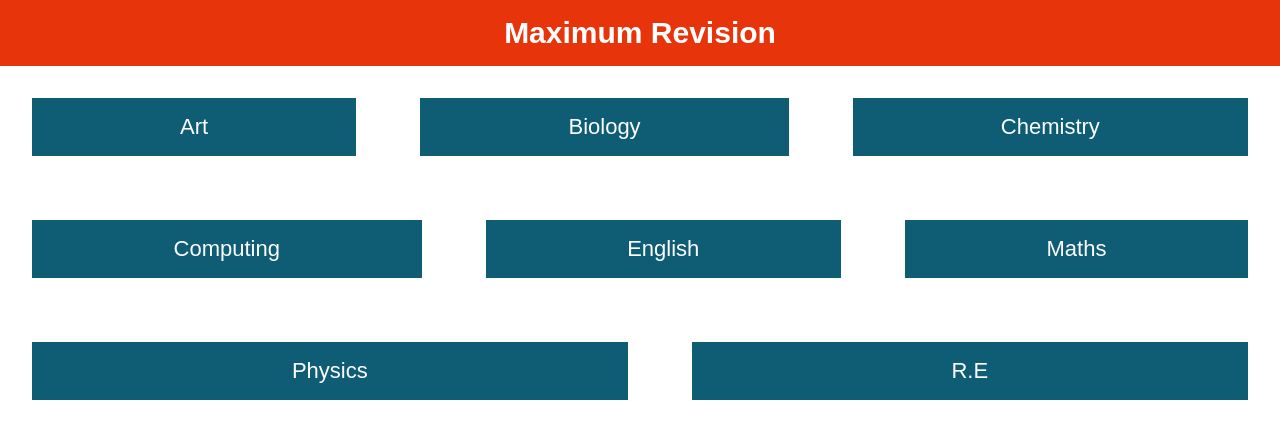
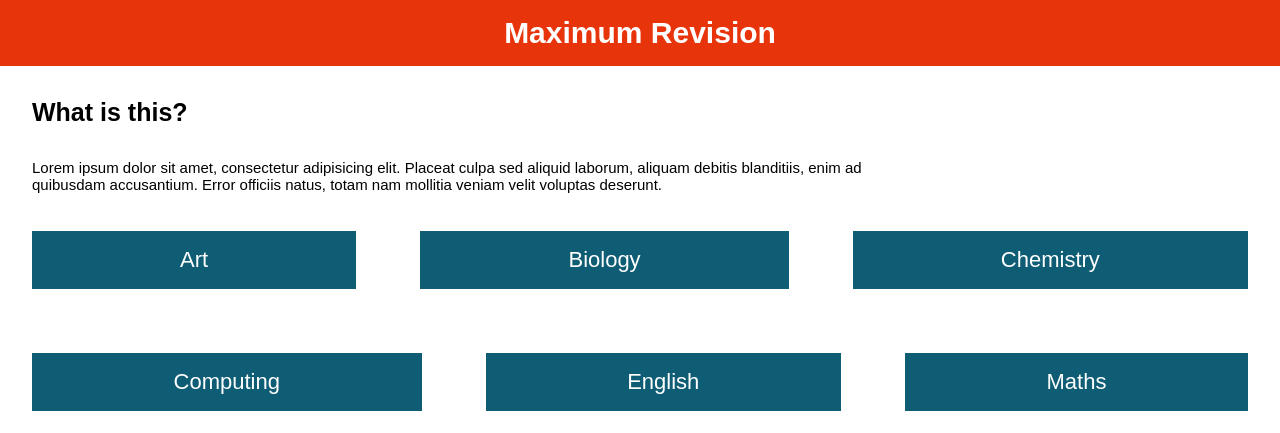
Before and after one commit to MaxTheMonster/RevisionLinks, a Django app: page / in a window 1280 px wide. Shown: the top 433 px of the page. Run offline with Django 3.2, Linux system fonts and the light colour scheme; data comes from the database, SQL or seed files in the repository; some web fonts are replaced.

Commit message:
Updated styles and markup

```diff
--- a/static/css/styles.css
+++ b/static/css/styles.css
@@ -1 +1 @@
-@font-face{font-family:Oxygen;font-style:normal;font-weight:400;src:local('Oxygen'),local('Oxygen-Regular'),url(https://fonts.gstatic.com/s/oxygen/v5/f8OBjBbevvywgbyJOxlO7Q.ttf) format('truetype')}@font-face{font-family:Raleway;font-style:normal;font-weight:400;src:local('Raleway'),local('Raleway-Regular'),url(https://fonts.gstatic.com/s/raleway/v11/bIcY3_3JNqUVRAQQRNVteQ.ttf) format('truetype')}*{margin:0;padding:0}h1,h2{font-size:17px;font-family:Oxygen,sans-serif}a,p{font-family:Raleway,sans-serif;font-size:12px}a{color:#e8130c;text-decoration:none}a:hover{text-decoration:underline}#title{min-height:15%;text-align:center;padding:1em;background:#e8340b}#title a{font-weight:bolder;color:#fff;font-size:30px}.container .subjects{display:-ms-flexbox;display:flex;-ms-flex-pack:center;justify-content:center;-ms-flex-wrap:wrap;flex-wrap:wrap}.container .subjects .subject{max-width:100%;-ms-flex-positive:1;flex-grow:1;min-width:20%;margin:2.5%;text-align:center;padding:1em;background:#0e5d75;transition:.2s}.container .subjects .subject:hover{box-shadow:-2px -2px 0 rgba(0,0,0,.6);-ms-flex-positive:2;flex-grow:2;transition:.5s}.container .subjects .subject a{color:#fff;font-size:22px}
+#title a,h1,h2{font-weight:bolder}@font-face{font-family:Oxygen;font-style:normal;font-weight:400;src:local('Oxygen'),local('Oxygen-Regular'),url(https://fonts.gstatic.com/s/oxygen/v5/f8OBjBbevvywgbyJOxlO7Q.ttf) format('truetype')}@font-face{font-family:Raleway;font-style:normal;font-weight:400;src:local('Raleway'),local('Raleway-Regular'),url(https://fonts.gstatic.com/s/raleway/v11/bIcY3_3JNqUVRAQQRNVteQ.ttf) format('truetype')}*{margin:0;padding:0}h1,h2{font-size:25px;font-family:Oxygen,sans-serif}a,p{font-family:Raleway,sans-serif;font-size:12px}a{color:#e8130c;text-decoration:none}a:hover{text-decoration:underline}#title{min-height:15%;text-align:center;padding:1em;background:#e8340b}#title a{color:#fff;font-size:30px}.container h1#header{margin:2.5%}.container #description{margin:.5% 2.5%;width:70%;font-size:15px;max-width:90%}.container .subjects{display:-ms-flexbox;display:flex;-ms-flex-pack:center;justify-content:center;-ms-flex-wrap:wrap;flex-wrap:wrap}.container .subjects .subject{max-width:100%;-ms-flex-positive:1;flex-grow:1;min-width:20%;margin:2.5%;text-align:center;padding:1em;background:#0e5d75;transition:.2s ease-out}.container .subjects .subject:hover{text-decoration:underline;cursor:pointer;box-shadow:inset 0 0 2px rgba(0,0,0,.1);-ms-flex-positive:2;flex-grow:2;transition:.3s ease-in}.container .subjects .subject a{color:#fff;font-size:22px}
--- a/static/scss/styles.scss
+++ b/static/scss/styles.scss
@@ -18,7 +18,8 @@ $tershiary-color: #0e5d75;
 // General styles
 
 h1, h2 {
-  font-size: 17px;
+  font-size: 25px;
+  font-weight: bolder;
   font-family: 'Oxygen', sans-serif;
 }
 
@@ -54,6 +55,15 @@ a {
 }
 
 .container {
+  h1#header {
+    margin: 2.5%;
+  }
+  #description {
+    margin: 0.5% 2.5%;
+    width: 70%;
+    font-size: 15px;
+    max-width: 90%;
+  }
   .subjects {
     display: flex;
     justify-content: center;
@@ -67,12 +77,14 @@ a {
       text-align: center;
       padding: 1em;
       background: $tershiary-color;
-      transition: 0.2s;
+      transition: 0.2s ease-out;
 
       &:hover {
-        box-shadow: -2px -2px 0px rgba(0,0,0,0.6);
+        text-decoration: underline;
+        cursor: pointer;
+        box-shadow: inset 0 0 2px rgba(black, 0.1);
         flex-grow: 2;
-        transition: 0.5s;
+        transition: 0.3s ease-in;
       }
 
       a {
--- a/templates/RevisionLinks/index.html
+++ b/templates/RevisionLinks/index.html
@@ -3,6 +3,10 @@
 {% block title %}GCSE Revision |{% endblock %}
 {% block content %}
 <div class="container">
+  <h1 id="header">What is this?</h1>
+    <p id="description">
+      Lorem ipsum dolor sit amet, consectetur adipisicing elit. Placeat culpa sed aliquid laborum, aliquam debitis blanditiis, enim ad quibusdam accusantium. Error officiis natus, totam nam mollitia veniam velit voluptas deserunt.
+    </p>
     <div class="subjects">
     {% for subject in subjects %}
         <div class="subject">
```
